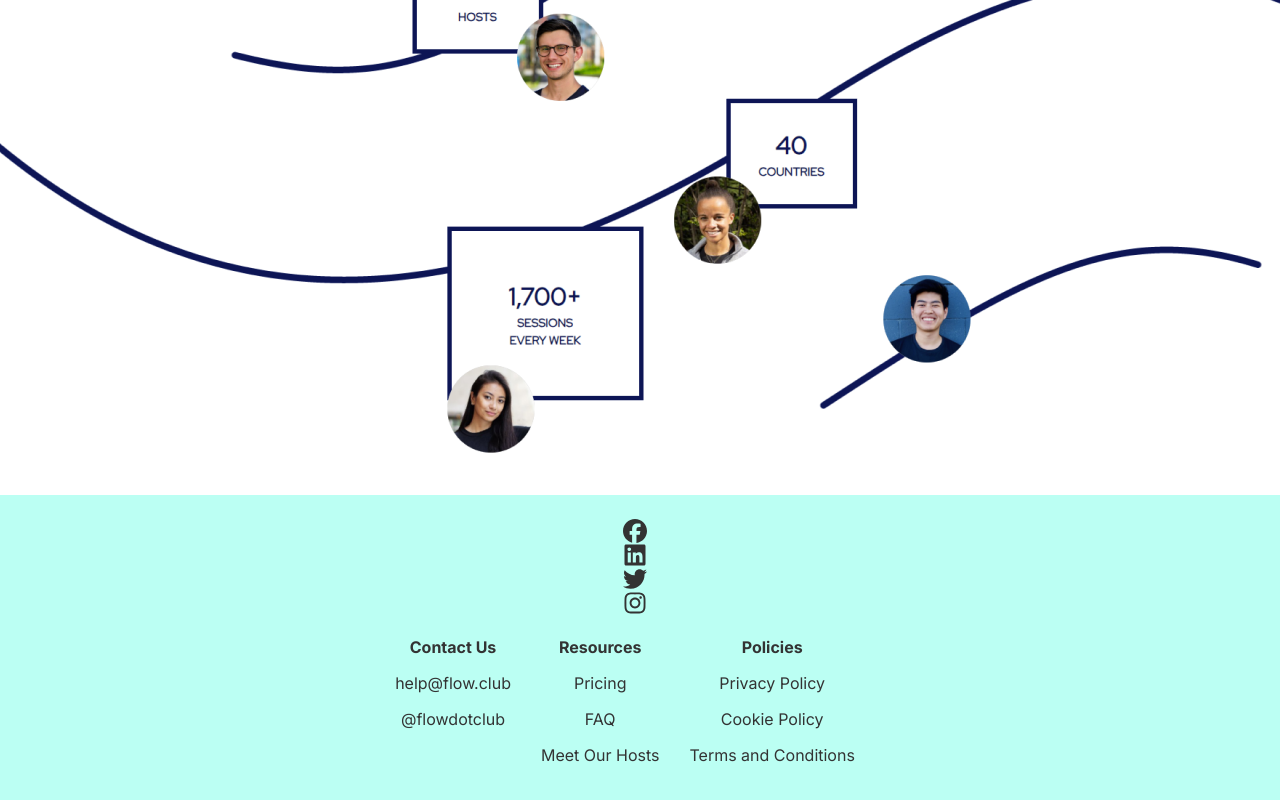
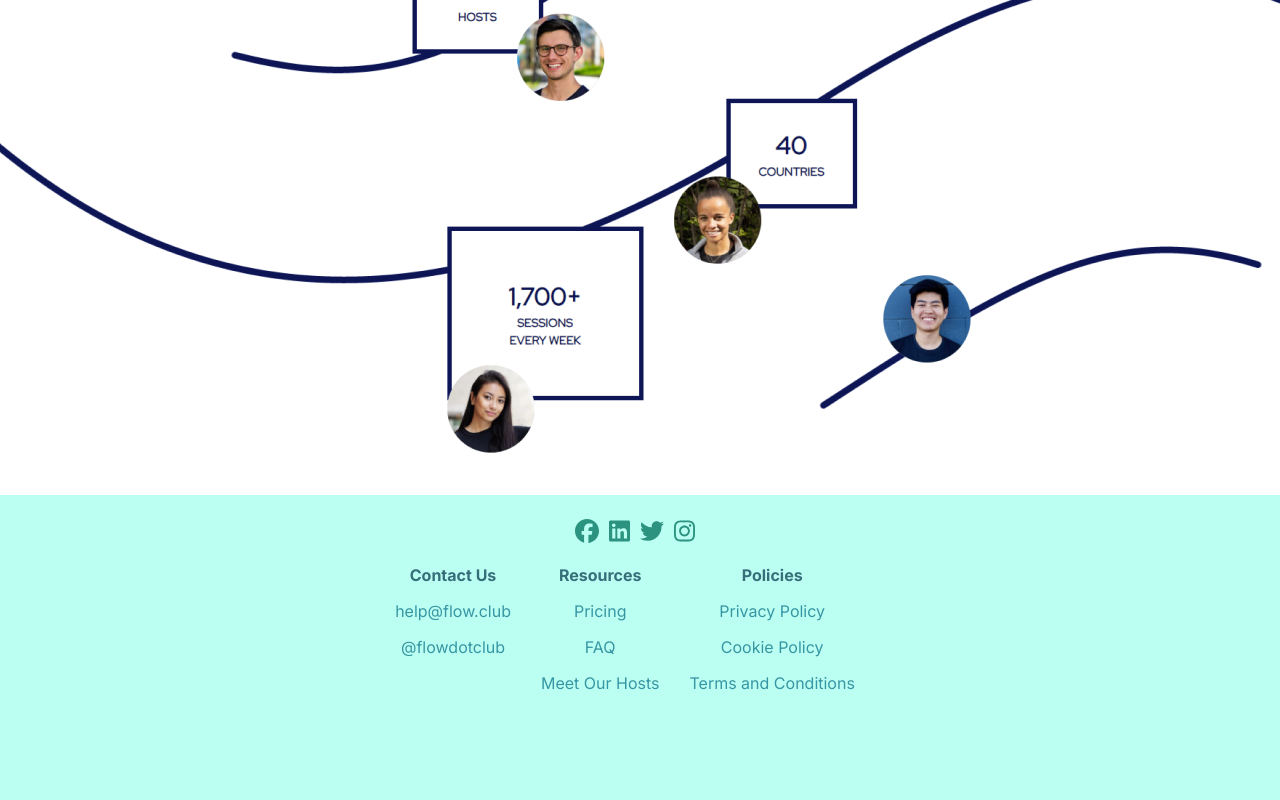
Before and after one commit to smehdi29/FlowClub, a React (Create React App) app in the folder flowclub-app/: page / in a window 1280 px wide. Shown: the part 538-1338 px from the top of the page. After the commit the page ends 1276 px from the top, so only its background shows below. Built offline with nearby package versions, Linux system fonts and the light colour scheme; a web font is replaced by a local one.

Commit message:
Finished landing page, added layout for Create account, log in, and homepages

```diff
--- a/flowclub-app/src/Components/css/Footer.css
+++ b/flowclub-app/src/Components/css/Footer.css
@@ -9,47 +9,51 @@
     justify-content: space-between;
     align-items: flex-start;
     padding: 0 10%;
+    flex-direction: column;
 }
 
 .footer-section {
     display: flex;
-    flex-direction: column;
+    flex-direction: row;
 }
 
 .social-media {
-    font-size: 24px; /* Adjust the size of the icons */
-    color: #333; /* Set the color of the icons */
+    font-size: 24px;
+    color: #2B9380;
 }
 
 .social-media .fa {
-    margin-right: 10px; /* Add some spacing between icons */
-    cursor: pointer; /* Change cursor on hover to indicate clickable links */
+    margin-right: 10px;
+    cursor: pointer;
 }
 
 .social-media .fa:hover {
-    color: #555; /* Change color on hover */
+    color: #555;
 }
 
 .links div {
-    margin-right: 30px; /* Adjust spacing as needed */
+    margin-right: 30px;
 }
 
 .links h4 {
     margin-bottom: 10px;
     font-weight: bold;
+    color: #366E7A;
 }
+
 
 .links p {
     margin-bottom: 5px;
     cursor: pointer;
-    /* You might want to add hover effects to these */
+    color: #3796A3;
+
 }
 
 .links p:hover {
     text-decoration: underline;
 }
 
-/* You can add media queries to make the footer responsive */
+
 @media (min-width: 768px) {
     .footer-content {
         flex-direction: column;
```
Also changed, not shown: flowclub-app/src/Components/CreateAccount.jsx (added, +15 -0 lines), flowclub-app/src/Components/Homepage.jsx (added, +17 -0 lines), flowclub-app/src/Components/LoginPage.jsx (added, +15 -0 lines), flowclub-app/src/Components/css/CreateAccount.css (added), flowclub-app/src/Components/css/Homepage.css (added), flowclub-app/src/Components/css/LoginPage.css (added).
